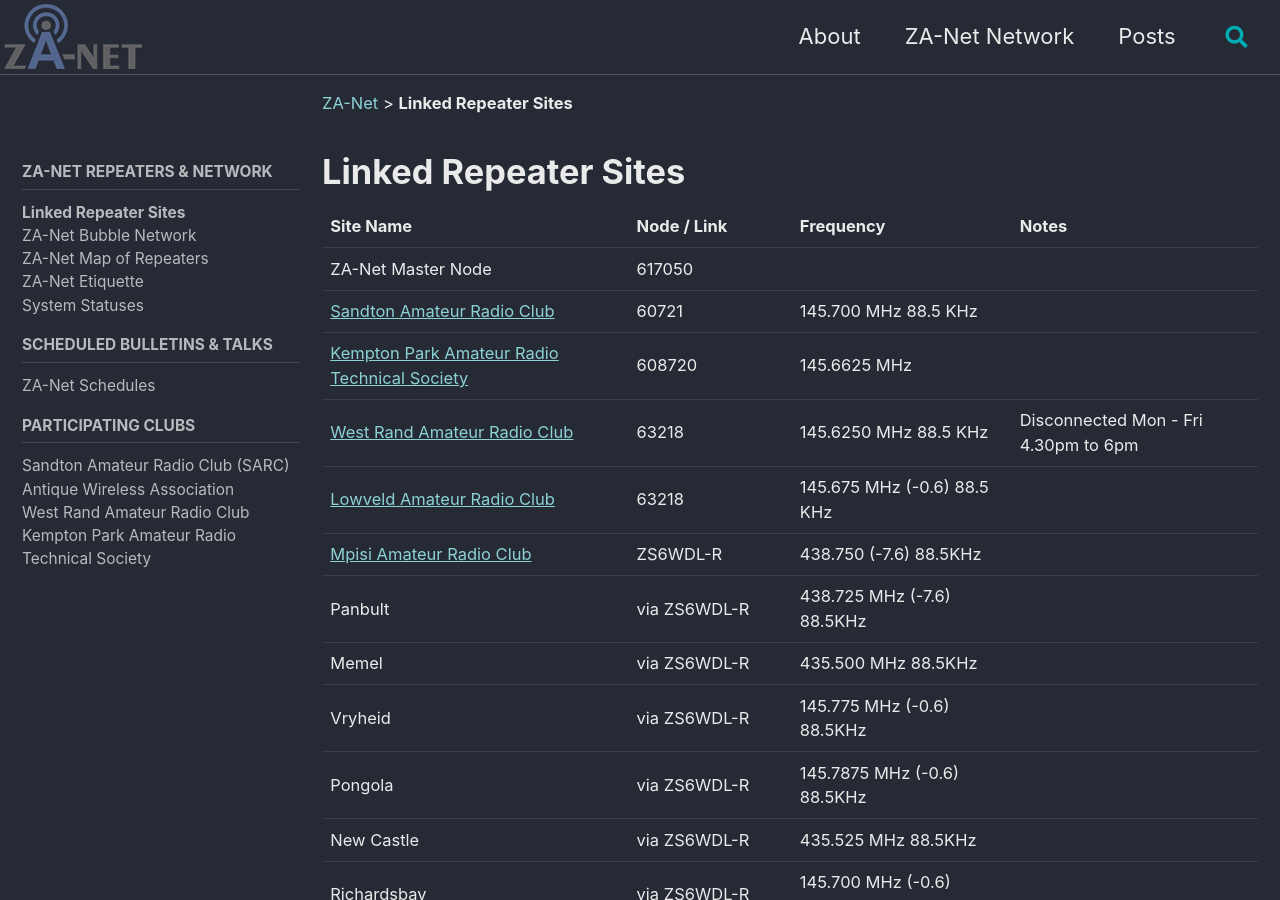
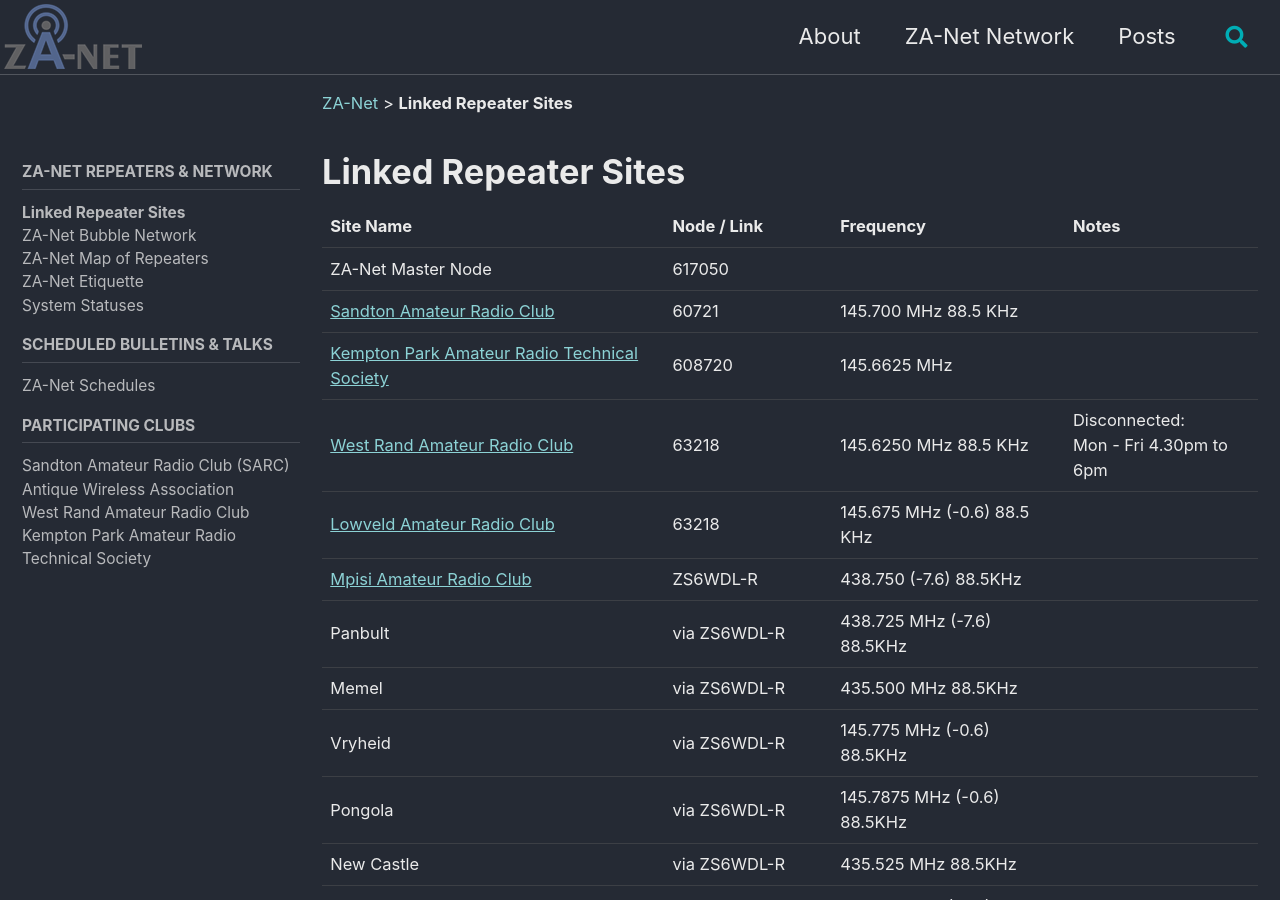
Before and after one commit to za-net/za-net.github.io, a Jekyll site: the page built from _pages/network.md, in a window 1280 px wide and 900 px high. Built offline with Jekyll 4.4.1, drawn with Linux system fonts in a browser that asks for light colours; cached includes are drawn as plain includes.

```diff
--- a/_pages/network.md
+++ b/_pages/network.md
@@ -13,7 +13,7 @@ classes: wide
 | ZA-Net Master Node | 617050 | | |
 |[Sandton Amateur Radio Club](https://www.zs6stn.org.za/){:target="_blank"} | 60721 | 145.700 MHz 88.5 KHz | |
 |[Kempton Park Amateur Radio Technical Society](https://zs6kts.co.za/){:target="_blank"} | 608720 | 145.6625 MHz | |
-|[West Rand Amateur Radio Club](https://www.zs6wr.co.za/){:target="_blank"} | 63218 | 145.6250 MHz 88.5 KHz | Disconnected Mon - Fri 4.30pm to 6pm |
+|[West Rand Amateur Radio Club](https://www.zs6wr.co.za/){:target="_blank"} | 63218 | 145.6250 MHz 88.5 KHz | Disconnected:<br/> Mon - Fri 4.30pm to 6pm |
 |[Lowveld Amateur Radio Club](https://www.facebook.com/ZS6LOW/){:target="_blank"} | 63218 |  145.675 MHz (-0.6) 88.5 KHz | |
 | [Mpisi Amateur Radio Club](https://www.facebook.com/groups/848835003502702/){:target="_blank"} | ZS6WDL-R | 438.750 (-7.6) 88.5KHz | |
 | Panbult | via ZS6WDL-R | 438.725 MHz (-7.6) 88.5KHz | |
```
